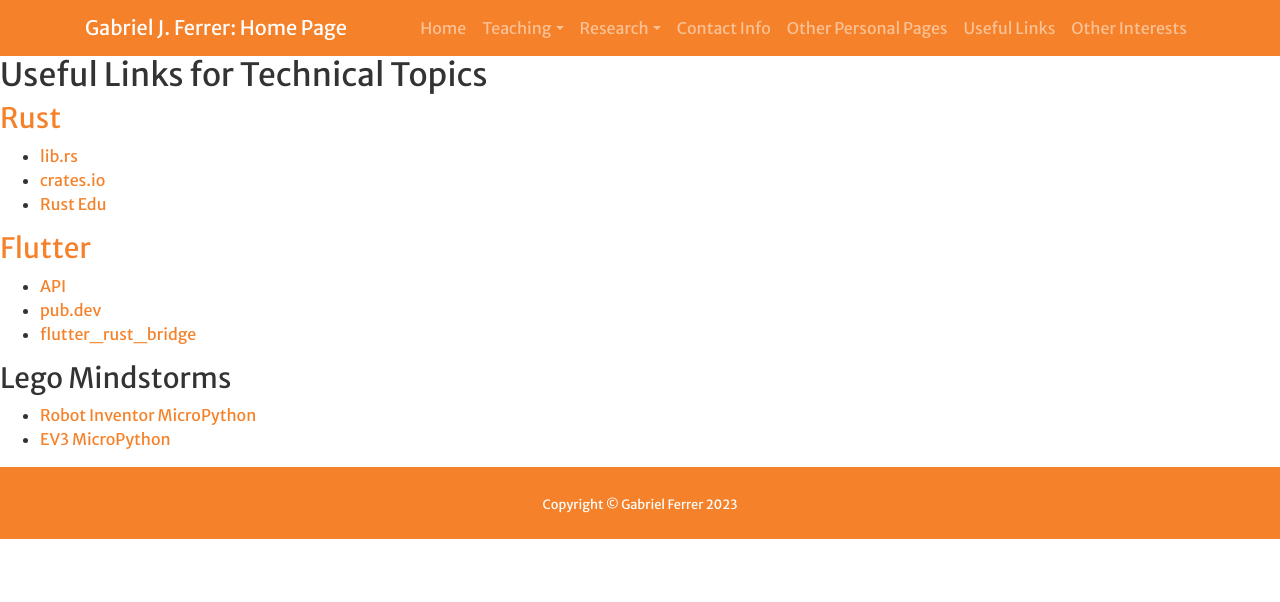
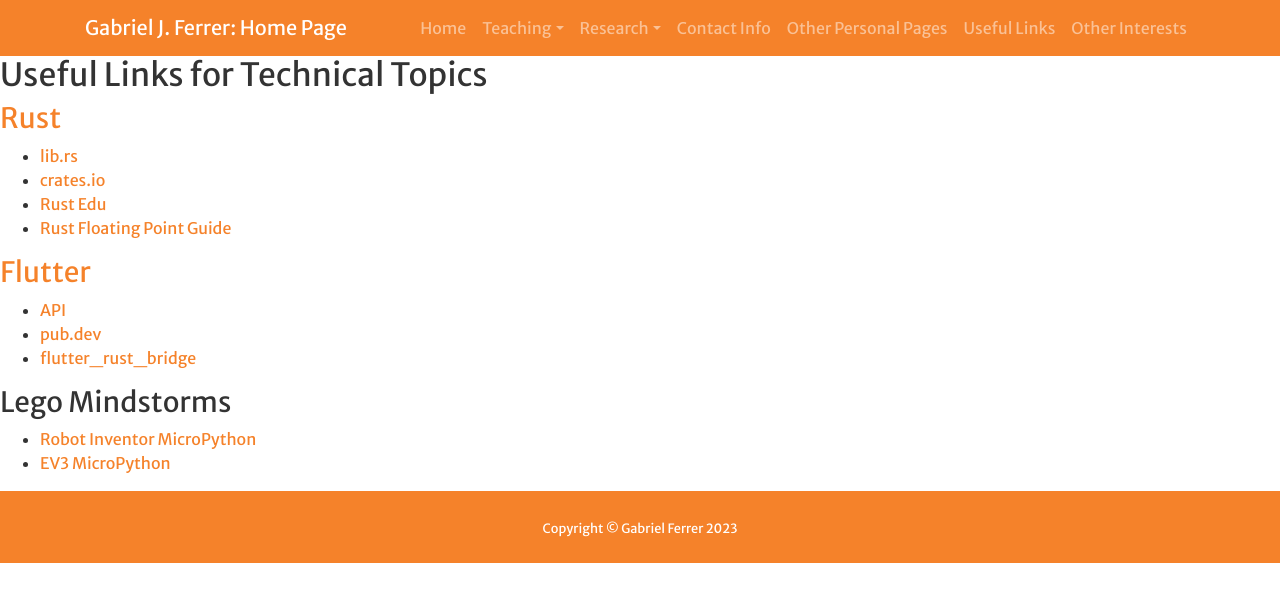
Before and after one commit to gjf2a/gjf2a.github.io, a Jekyll site: the page built from useful_links.md, in a window 1280 px wide. Shown: the top 602 px of the page. Built offline with Jekyll 4.4.1, drawn with Linux system fonts in a browser that asks for light colours; a script that is not in the unit is left out; our own code applies the rules of GitHub Pages for plain Markdown files.

Commit message:
Added a link.

```diff
--- a/useful_links.md
+++ b/useful_links.md
@@ -8,6 +8,7 @@ layout: default
 * [lib.rs](https://lib.rs)
 * [crates.io](https://crates.io)
 * [Rust Edu](https://rust-edu.org)
+* [Rust Floating Point Guide](https://floating-point-gui.de/languages/rust/)
 
 ### [Flutter](https://flutter.dev/)
 * [API](https://api.flutter.dev)
```
